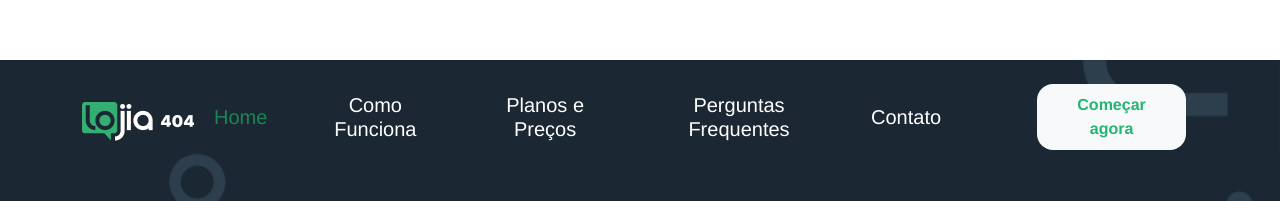
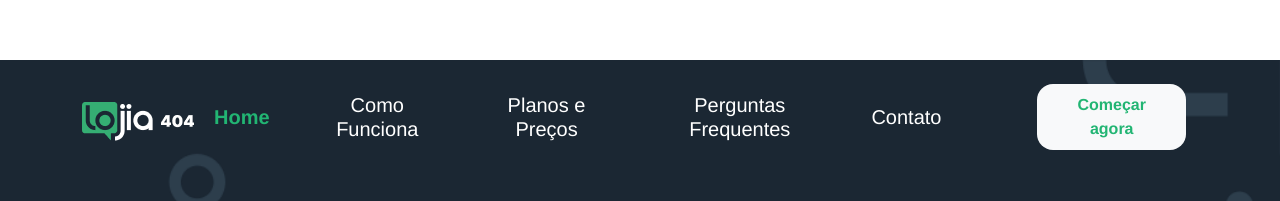
Before and after one commit to doboy75/lojia404, a Vue app: page / in a window 1280 px wide. Shown: the top 201 px of the page. Built offline with nearby package versions, Linux system fonts and the light colour scheme.

Commit message:
avaliação das cores

```diff
--- a/src/components/CatalagoDigital.vue
+++ b/src/components/CatalagoDigital.vue
@@ -43,6 +43,6 @@ export default {
 </script>
 <style scoped>
 .background_dark {
-  background-color: #1b2733;
+  background-color: #22b573;
 }
 </style>
--- a/src/components/ComponenteHero.vue
+++ b/src/components/ComponenteHero.vue
@@ -13,7 +13,10 @@
         <nav
           class="container-fluid justify-content-center d-flex align-items-center gap-5 h5"
         >
-          <a href="#comer" class="text-success text-decoration-none link-custom"
+          <a
+            href="#comer"
+            class="text-decoration-none link-custom fw-bold"
+            :class="btnColor_green"
             >Home</a
           >
 
```
